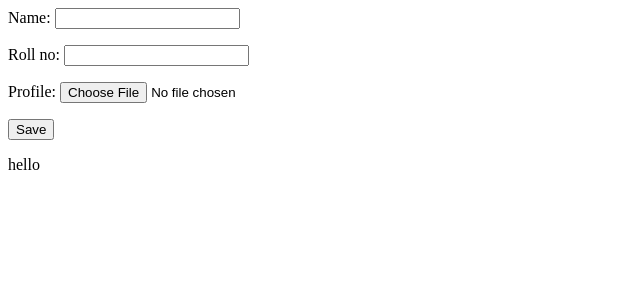
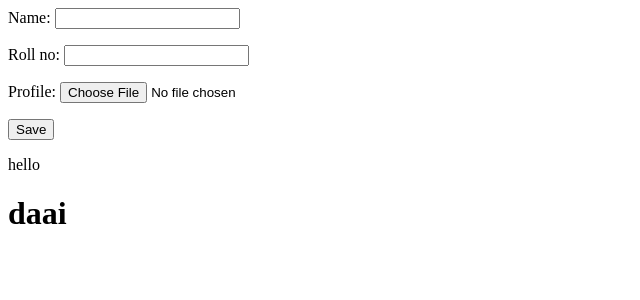
Before and after one commit to Raguram-labglo/Raguram-labglo, a Django app: template assign1/templates/update_stu.html in a window 1280 px wide. Shown: the top 300 px of the page, without its empty margins (0-640 px from the left). Run offline with Django 4.2, Linux system fonts and the light colour scheme; the template is opened without the code that fills it: values that come from a table or form of the project are taken from there, others are empty.

Commit message:
Add new one

```diff
--- a/assign1/templates/update_stu.html
+++ b/assign1/templates/update_stu.html
@@ -6,5 +6,6 @@
         <button type="submit" >Save</button>
     </form>
 <p>hello</p>
+<h1>daai</h1>
 </body>
 </html>
```
